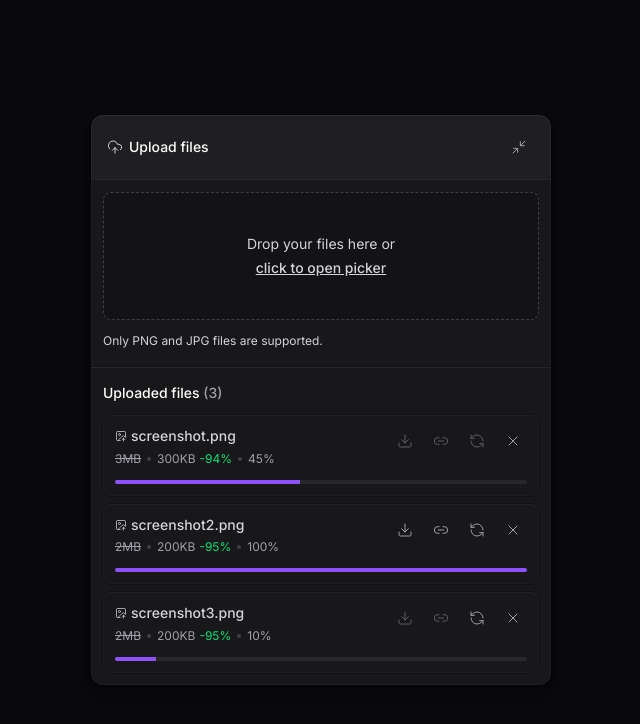
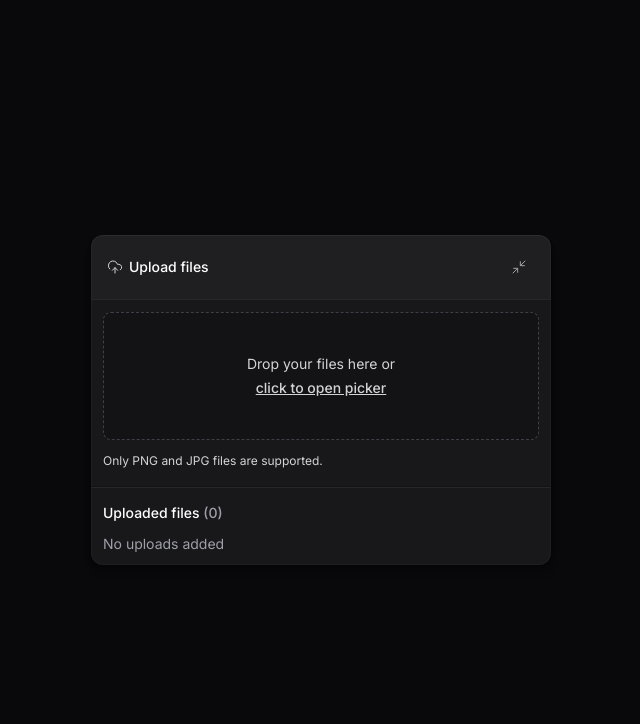
Before and after one commit to patriciasegantine/ftr-upload-client, a React (Vite) app: page / in a window 1280 px wide. Shown: the top 724 px of the page, without its empty margins (319-959 px from the left). Built offline with nearby package versions, Linux system fonts and the light colour scheme.

Commit message:
feat(widget): handle empty upload list state in UI
- Added `isUploadListEmpty` check to determine the upload list status
- Displayed 'No uploads added' message when the list is empty
- Updated render logic in `UploadWidgetUploadList` for better UX

```diff
--- a/src/components/widget/upload-widget-upload-list/upload-widget-upload-list.tsx
+++ b/src/components/widget/upload-widget-upload-list/upload-widget-upload-list.tsx
@@ -2,7 +2,6 @@ import {UploadWidgetUploadItem} from "../upload-widget-upload-item/upload-widget
 import type {UploadItems} from "../../../@types/updload-items.ts";
 
 export function UploadWidgetUploadList() {
-
     const uploads: UploadItems[] = [
         {
             filename: "screenshot.png",
@@ -28,9 +27,9 @@ export function UploadWidgetUploadList() {
             progress: 10,
             status: "error"
         },
-
     ]
-    const totalUploads = uploads.length ? uploads.length : 0;
+    const isUploadListEmpty = true
+    const totalUploads = !isUploadListEmpty ? uploads.length : 0;
 
     return (
         <div className="px-3 flex flex-col gap-3">
@@ -38,9 +37,20 @@ export function UploadWidgetUploadList() {
             Uploaded files <span className="text-zinc-400">({totalUploads})</span>
           </span>
 
+            {
+                isUploadListEmpty ? (
+                    <span className="text-xs text-zinc-400">No uploads added</span>
+                ) : (
                     <div className="flex flex-col gap-2">
                         {
-                    uploads.map(({filename, status, progress, compressedSize, originalSize, compressionRate}) => (
+                            uploads.map(({
+                                             filename,
+                                             status,
+                                             progress,
+                                             compressedSize,
+                                             originalSize,
+                                             compressionRate
+                                         }) => (
                                 <UploadWidgetUploadItem
                                     key={filename}
                                     filename={filename}
@@ -53,6 +63,10 @@ export function UploadWidgetUploadList() {
                             ))
                         }
                     </div>
+                )
+            }
+
+
         </div>
     );
 }
```
Lines whose indentation alone changed are shown as unchanged.
